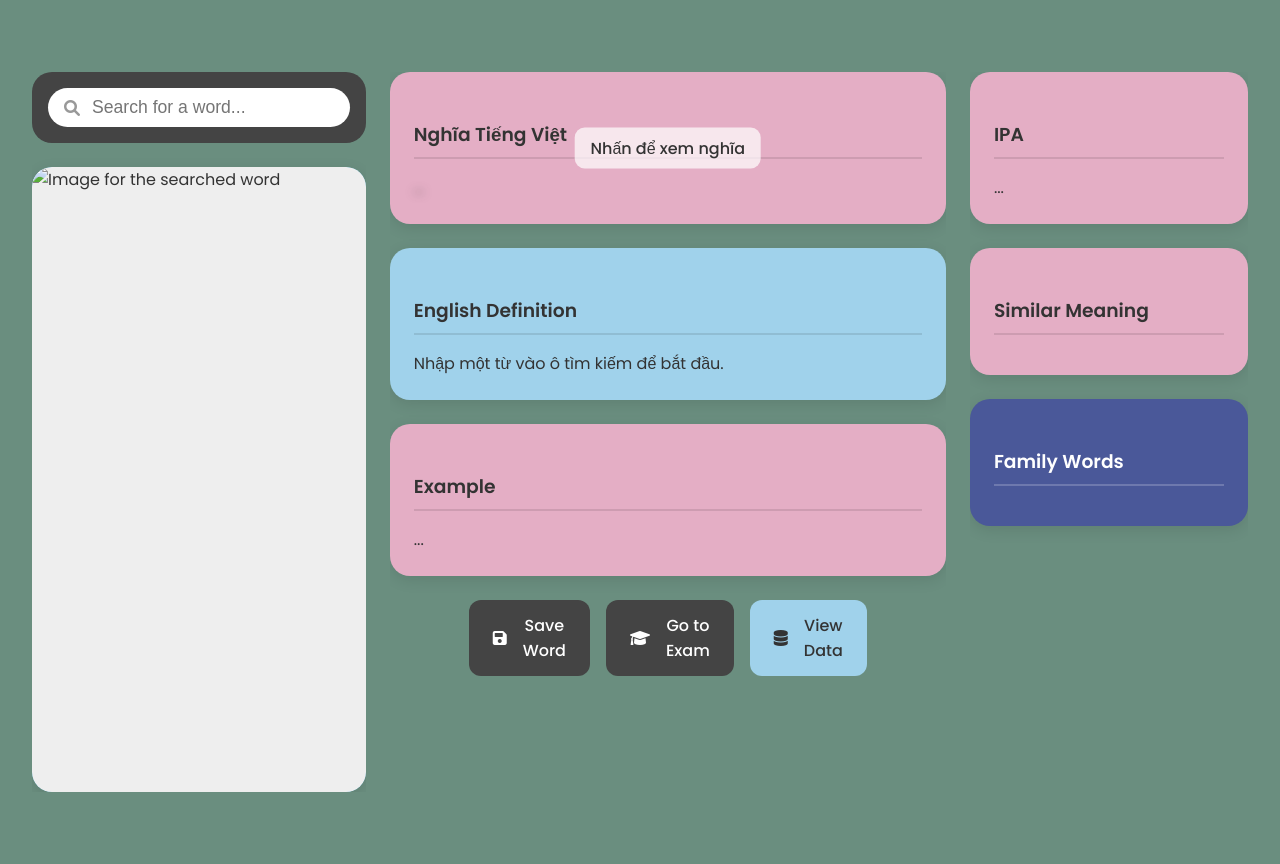
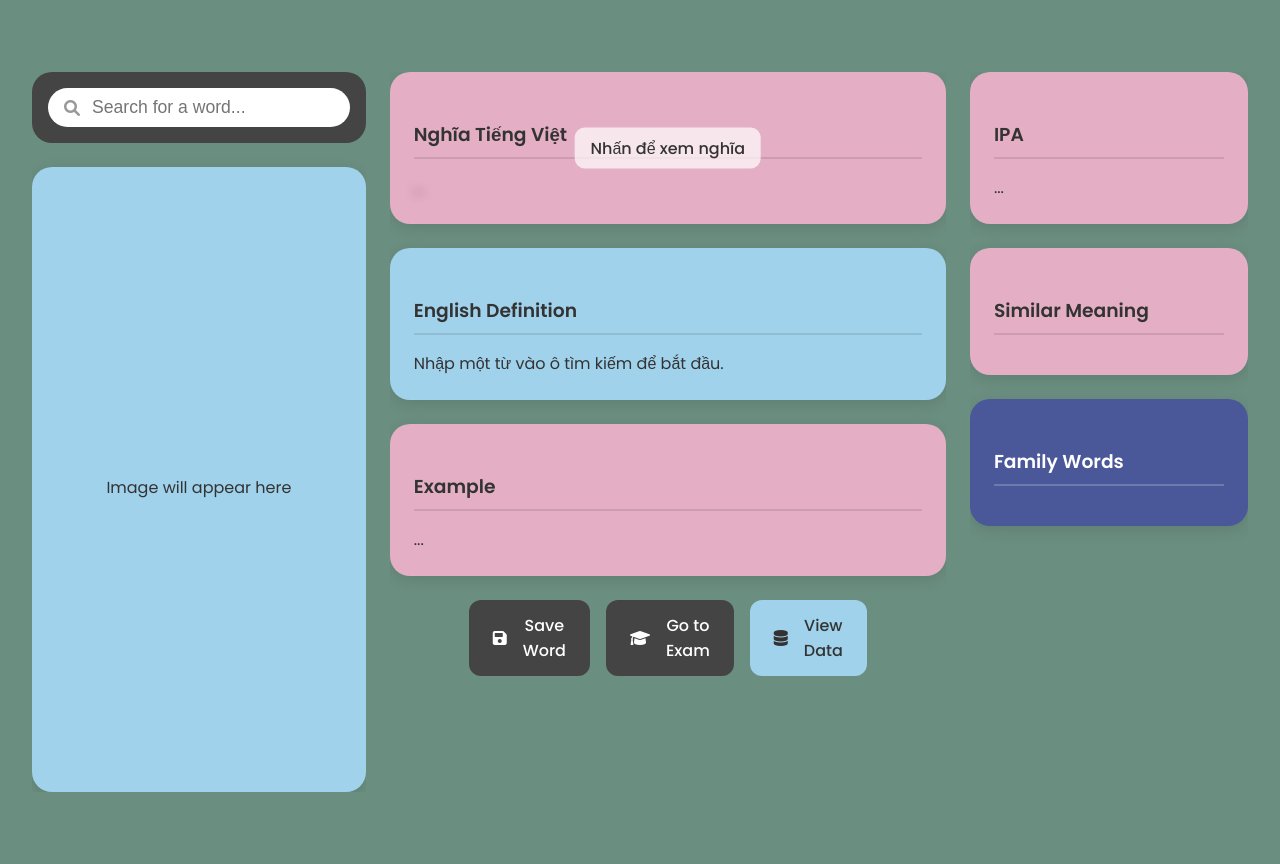
Before and after one commit to ntuanh/MyVocab, a Flask app: page / in a window 1280 px wide. Run offline with Flask 3, Linux system fonts and the light colour scheme.

Commit message:
complete init UI

```diff
--- a/my_website/templates/index.html
+++ b/my_website/templates/index.html
@@ -20,7 +20,7 @@
                 </form>
             </div>
             <div id="image-panel" class="panel">
-                <img id="word-image" src="" alt="Image for the searched word">
+                <p>Image will appear here</p>
             </div>
             <!-- CÁC NÚT HÀNH ĐỘNG MỚI -->
         </aside>
```
